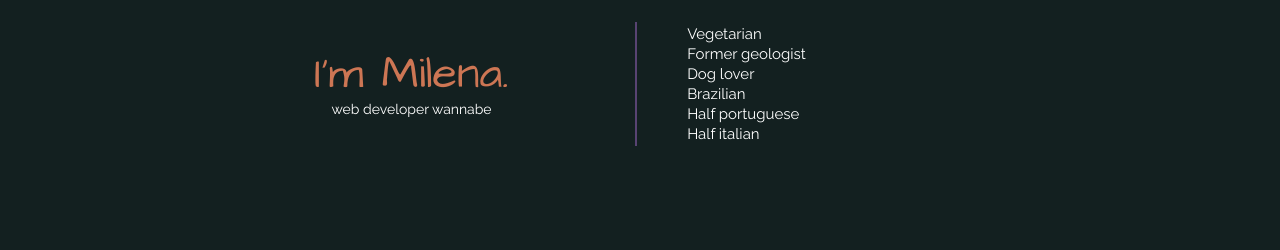
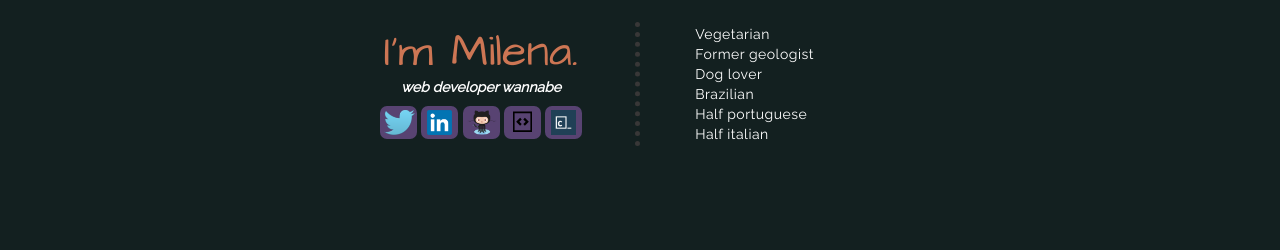
Before and after one commit to mibalerine/website, a plain HTML site: page index.html in a window 1280 px wide. Shown: the part 1026-1276 px from the top of the page. Drawn offline with Linux system fonts and the light colour scheme.

Commit message:
Final version.

```diff
--- a/index.html
+++ b/index.html
@@ -12,8 +12,39 @@
 		<h3>hello!</h3>
 		<div>
 			<div id="intro">
-				<h1>I'm Milena.</h1>
-				<h2>web developer wannabe</h2>
+				<div id="intro-container">
+					<h1>I'm Milena.</h1>
+					<h2>web developer wannabe</h2>
+					<div id="links">
+						<ul>
+							<li>
+								<a href="https://twitter.com/mibalerine" target="_blank" title="Milena's Twitter Profile">
+									<div><img src="images/twitter.png" /></div>
+								</a>
+							</li>
+							<li>
+								<a href="https://www.linkedin.com/in/milenabalerine/" target="_blank" title="Milena's LinkedIn Profile">
+									<div><img src="images/linkedin.png" /></div>
+								</a>
+							</li>
+							<li>
+								<a href="https://github.com/mibalerine" target="_blank" title="Milena's GitHub Profile">
+									<div><img src="images/github.png" /></div>
+								</a>
+							</li>
+							<li>
+								<a href="https://gist.github.com/mibalerine" target="_blank" title="Milena's Gist Profile">
+									<div><img src="images/gist.svg" /></div>
+								</a>
+							</li>
+							<li>
+								<a href="https://www.codecademy.com/mibalerine" target="_blank" title="Milena's Codecademy Profile">
+									<div><img src="images/codecademy.png" /></div>
+								</a>
+							</li>
+						</ul>
+					</div>
+				</div>
 			</div>
 			<div id="specs">
 				<ul>
--- a/stylesheets/style.css
+++ b/stylesheets/style.css
@@ -5,6 +5,8 @@ body {
 body > * {
 	color: #FFF;
 	font-family: 'Raleway', sans-serif;
+	-webkit-font-smoothing: antialiased;
+	text-shadow: 1px 1px 1px rgba(0,0,0,0.004);
 }
 
 #bg {
@@ -31,12 +33,15 @@ h1 {
 
 h2 {
 	font-size: 14px;
+	margin-bottom: 12px;
+	font-weight: bold;
+	font-style: italic;
 }
 
 #container {
 	width: 70%;
 	margin: auto;
-	height: 700px;
+	height: 310px;
 }
 
 #intro, #specs {
@@ -49,17 +54,39 @@ h2 {
 	text-align: center;
 }
 
-#specs {
-	border-left: 2px solid #584372;
-	font-size: 15px;
-	line-height: 20px;
+#intro-container {
+	width: 300px;
+	float: right;
 }
 
-ul li {
-	list-style-type: none;
-	margin-left: 50px;
+#specs {
+	border-left: 5px dotted #383737;
+	font-size: 14px;
+	line-height: 20px;
+	letter-spacing: 0.5px;
 }
 
-ul {
+#links li {
+	display: inline-block;
+}
+
+#links ul li img {
+	height: 25px;
+	vertical-align: middle;
+}
+
+#links li a div {
+	background-color: #584372;
+	padding: 4px;
+	width: 29px;
+	border-radius: 7px;
+}
+
+#specs li {
+	list-style-type: none;
+}
+
+#specs ul {
 	margin: 2px 0px;
+	padding-left: 55px;
 }
```
Also changed, not shown: images/codecademy.png (added), images/gist.svg (added), images/github.png (added), images/linkedin.png (added), images/twitter.png (added).
